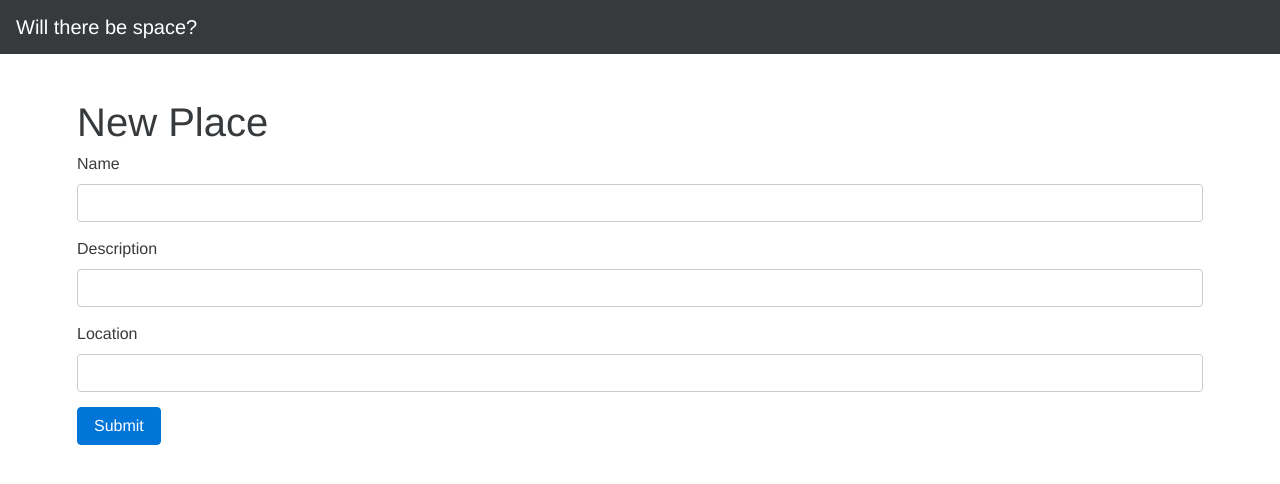
After one commit to thomasleese/will-there-be-space, a Python web app: template willtherebespace/web/templates/place/new.html in a window 1280 px wide. The commit adds this page. Shown: the top 484 px of the page. Run offline with Jinja, Linux system fonts and the light colour scheme; the template is opened without the code that fills it, so the values that code supplies are empty.

Commit message:
Add ability to add places

```diff
--- a/willtherebespace/web/templates/_base.html
+++ b/willtherebespace/web/templates/_base.html
@@ -10,8 +10,14 @@
   </head>
 
   <body>
-    {% block content %}
-    {% endblock %}
+    <nav class="navbar navbar-dark bg-inverse navbar-fixed-top">
+      <a class="navbar-brand" href="{{ url_for('.home') }}">Will there be space?</a>
+    </nav>
+
+    <div class="container" style="margin-top: 100px;">
+      {% block content %}
+      {% endblock %}
+    </div>
 
     <script src="{{ url_for('static', filename='scripts/bootstrap.min.js') }}"></script>
   </body>
--- /dev/null
+++ b/willtherebespace/web/templates/place/new.html
@@ -0,0 +1,33 @@
+{% extends '_base.html' %}
+
+{% block content %}
+  <h1>New Place</h1>
+
+  <form method="POST">
+    <div class="form-group {% if 'name' in errors %}has-error{% endif %}">
+      <label for="formPlaceName">Name</label>
+      <input class="form-control" type="text" name="name" id="formPlaceName" />
+      {% if 'name' in errors %}
+        <p class="help-text">{{ errors['name'] }}</p>
+      {% endif %}
+    </div>
+
+    <div class="form-group {% if 'description' in errors %}has-error{% endif %}">
+      <label for="formPlaceDescription">Description</label>
+      <input class="form-control" type="text" name="description" id="formPlaceDescription" />
+      {% if 'description' in errors %}
+        <p class="help-text">{{ errors['description'] }}</p>
+      {% endif %}
+    </div>
+
+    <div class="form-group {% if 'location' in errors %}has-error{% endif %}">
+      <label for="formPlaceLocation">Location</label>
+      <input class="form-control" type="text" name="location" id="formPlaceLocation" />
+      {% if 'location' in errors %}
+        <p class="help-text">{{ errors['location'] }}</p>
+      {% endif %}
+    </div>
+
+    <button type="submit" class="btn btn-primary">Submit</button>
+  </form>
+{% endblock %}
```
Also changed, not shown: willtherebespace/models.py (+11 -0 lines), willtherebespace/web/app.py (+22 -0 lines), willtherebespace/web/templates/places.html (+10 -5 lines).
